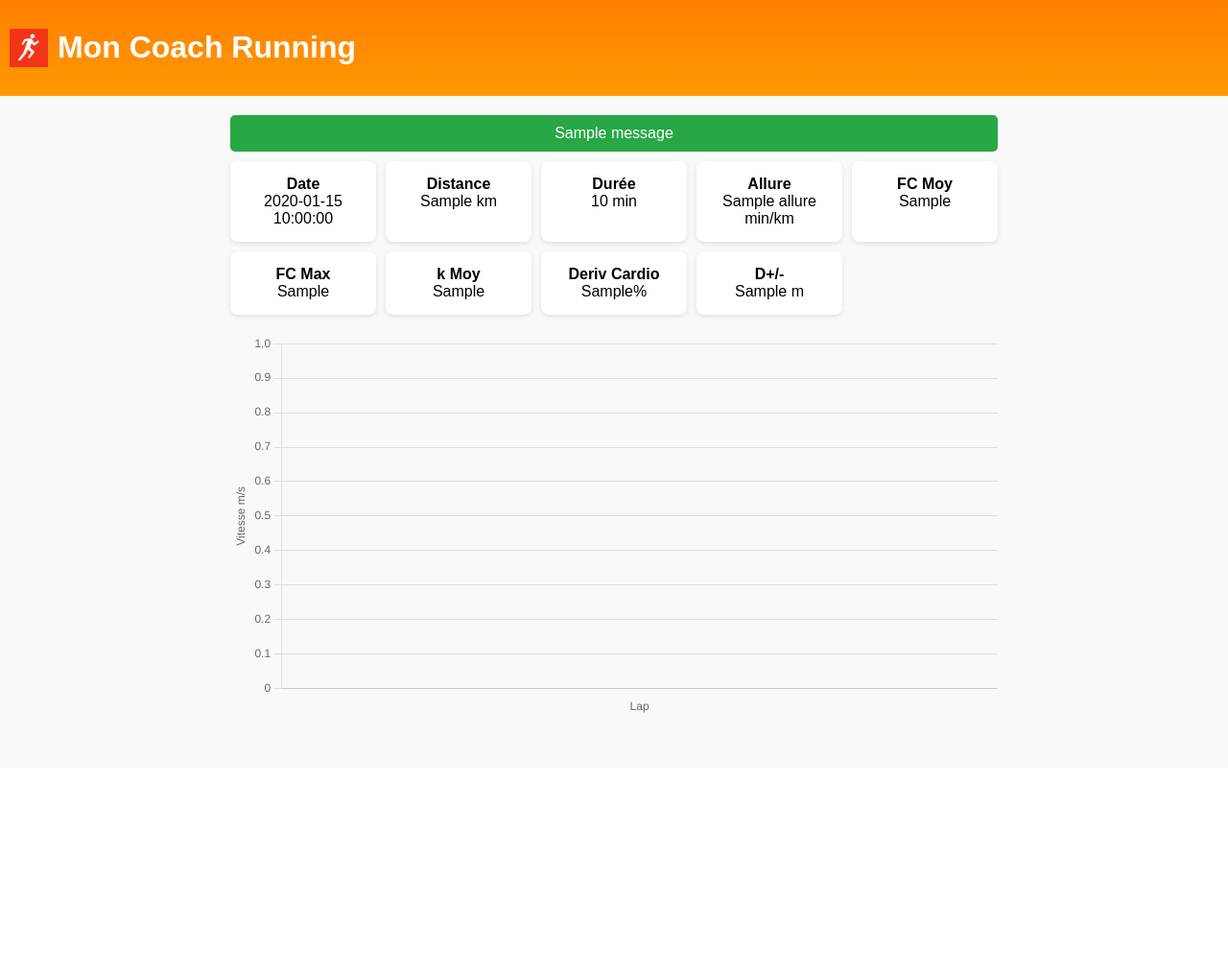
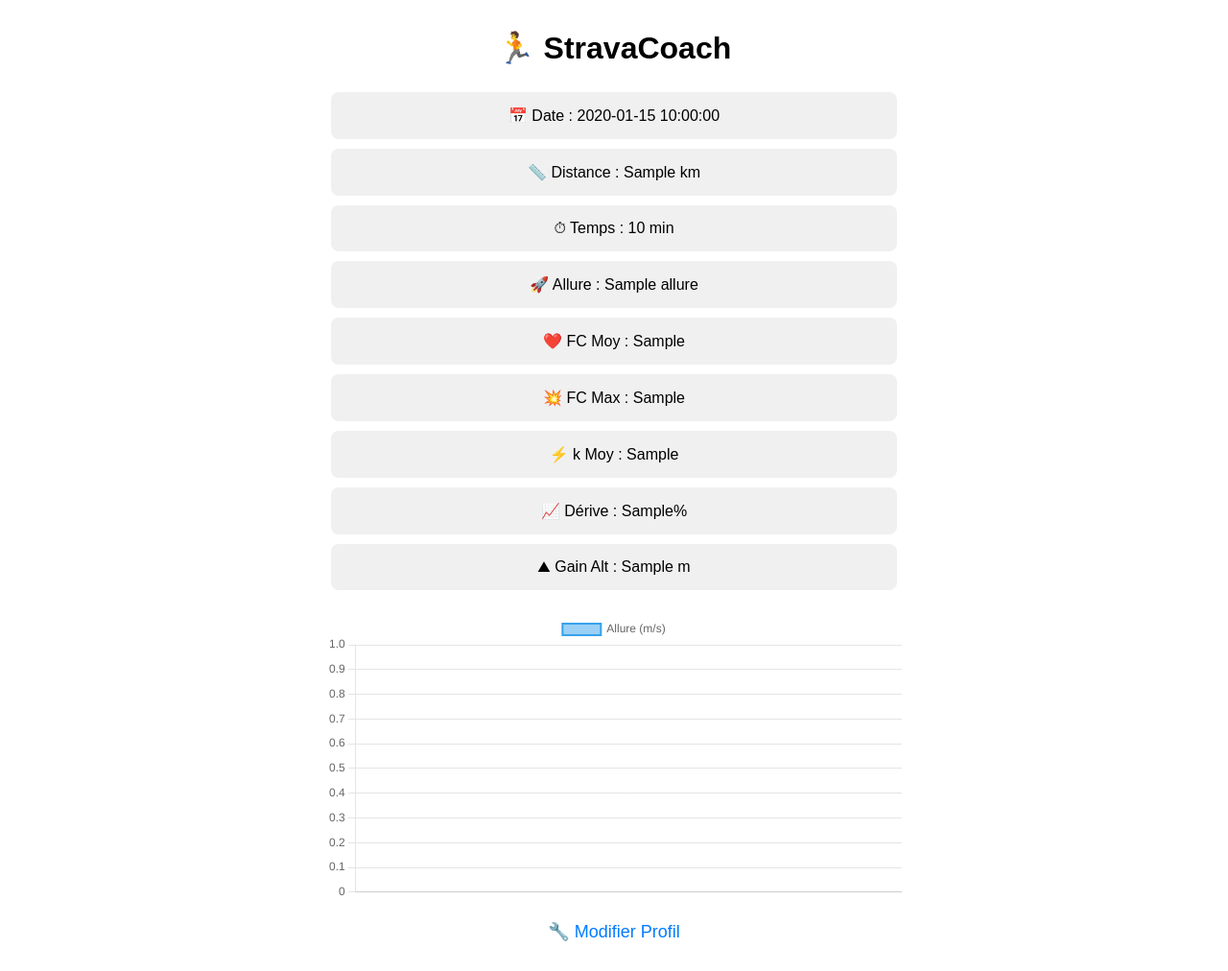
Before and after one commit to picopcla/stravacoach-webhook, a Flask app: template templates/index.html in a window 1280 px wide. Shown: the whole page at 96% size. Before the commit the page ends 743 px from the top, so only its background shows below. Run offline with Flask 3, Linux system fonts and the light colour scheme; the template is opened without the code that fills it: most values are stand-ins (such as "Sample title", 1, 10 or a date in 2020); one stand-in notice (Sample message) is shown; parts of the project's set-up code (start-up, migrations or seed data) failed here and were passed over.

Commit message:
Update index.html

```diff
--- a/templates/index.html
+++ b/templates/index.html
@@ -1,133 +1,79 @@
 <!DOCTYPE html>
 <html lang="fr">
 <head>
-    <meta charset="UTF-8" />
-    <meta name="viewport" content="width=device-width, initial-scale=1.0" />
-    <title>Mon Coach Running</title>
-    <link rel="manifest" href="/static/manifest.json" />
-    <link rel="icon" type="image/png" href="/static/icons/icon-192.png" />
-    <script src="https://cdn.jsdelivr.net/npm/chart.js"></script>
+    <meta charset="UTF-8">
+    <meta name="viewport" content="width=device-width, initial-scale=1.0">
+    <title>StravaCoach Dashboard</title>
     <style>
         body {
             font-family: Arial, sans-serif;
-            margin: 0;
-            background: #f9f9f9;
+            padding: 10px;
+            max-width: 600px;
+            margin: auto;
         }
-        header {
+        h1, h2 {
+            text-align: center;
+        }
+        .stats {
             display: flex;
-            align-items: center;
-            background: linear-gradient(to bottom, #ff7f00, #ff9900);
-            color: white;
-            padding: 10px;
+            flex-wrap: wrap;
+            justify-content: space-around;
+            margin: 20px 0;
         }
-        header img {
-            width: 40px;
-            height: 40px;
-            margin-right: 10px;
+        .stat {
+            flex: 1 0 45%;
+            background: #f0f0f0;
+            margin: 5px;
+            padding: 15px;
+            border-radius: 8px;
+            text-align: center;
         }
-        .container {
-            max-width: 800px;
-            margin: auto;
-            padding: 20px;
-        }
-        .dashboard {
-            display: grid;
-            grid-template-columns: repeat(auto-fit, minmax(150px, 1fr));
-            gap: 10px;
-            margin-bottom: 20px;
-        }
-        .card {
-            background: white;
-            border-radius: 8px;
-            padding: 15px;
+        a {
+            display: block;
             text-align: center;
-            box-shadow: 0 2px 5px rgba(0,0,0,0.1);
-        }
-        .flash {
-            background: #28a745;
-            color: white;
-            padding: 10px;
-            text-align: center;
-            margin-bottom: 10px;
-            border-radius: 5px;
-        }
-        canvas {
-            width: 100% !important;
-            height: auto !important;
+            margin: 20px;
+            font-size: 18px;
+            text-decoration: none;
+            color: #007bff;
         }
     </style>
 </head>
 <body>
-    <header>
-        <img src="/static/icons/icon-192.png" alt="logo" />
-        <h1>Mon Coach Running</h1>
-    </header>
+    <h1>🏃 StravaCoach</h1>
 
-    <div class="container">
-        {% with messages = get_flashed_messages() %}
-          {% if messages %}
-            <div class="flash">
-                {{ messages[0] }}
-            </div>
-          {% endif %}
-        {% endwith %}
-
-        <div class="dashboard">
-            <div class="card">
-                <strong>Date</strong><br>{{ dashboard.date }}
-            </div>
-            <div class="card">
-                <strong>Distance</strong><br>{{ dashboard.distance_km }} km
-            </div>
-            <div class="card">
-                <strong>Durée</strong><br>{{ dashboard.duration_min }} min
-            </div>
-            <div class="card">
-                <strong>Allure</strong><br>{{ dashboard.allure }} min/km
-            </div>
-            <div class="card">
-                <strong>FC Moy</strong><br>{{ dashboard.fc_moy }}
-            </div>
-            <div class="card">
-                <strong>FC Max</strong><br>{{ dashboard.fc_max }}
-            </div>
-            <div class="card">
-                <strong>k Moy</strong><br>{{ dashboard.k_moy }}
-            </div>
-            <div class="card">
-                <strong>Deriv Cardio</strong><br>{{ dashboard.deriv_cardio }}%
-            </div>
-            <div class="card">
-                <strong>D+/-</strong><br>{{ dashboard.gain_alt }} m
-            </div>
-        </div>
-
-        <canvas id="paceChart"></canvas>
+    <div class="stats">
+        <div class="stat">📅 Date : {{ dashboard.date }}</div>
+        <div class="stat">📏 Distance : {{ dashboard.distance_km }} km</div>
+        <div class="stat">⏱ Temps : {{ dashboard.duration_min }} min</div>
+        <div class="stat">🚀 Allure : {{ dashboard.allure }}</div>
+        <div class="stat">❤️ FC Moy : {{ dashboard.fc_moy }}</div>
+        <div class="stat">💥 FC Max : {{ dashboard.fc_max }}</div>
+        <div class="stat">⚡ k Moy : {{ dashboard.k_moy }}</div>
+        <div class="stat">📈 Dérive : {{ dashboard.deriv_cardio }}%</div>
+        <div class="stat">⛰ Gain Alt : {{ dashboard.gain_alt }} m</div>
     </div>
 
+    <canvas id="paceChart" width="400" height="200"></canvas>
+
+    <a href="/profile">🔧 Modifier Profil</a>
+
+    <script src="https://cdn.jsdelivr.net/npm/chart.js"></script>
     <script>
         const ctx = document.getElementById('paceChart').getContext('2d');
-        const paceChart = new Chart(ctx, {
+        new Chart(ctx, {
             type: 'line',
             data: {
-                labels: {{ dashboard.dates | safe }},
+                labels: {{ dashboard.dates }},
                 datasets: [{
                     label: 'Allure (m/s)',
-                    data: {{ dashboard.paces | safe }},
-                    borderColor: '#ff7f00',
-                    tension: 0.3,
-                    fill: false,
-                    pointRadius: 2
+                    data: {{ dashboard.paces }},
+                    borderWidth: 2
                 }]
             },
             options: {
                 responsive: true,
-                plugins: {
-                    legend: { display: false }
-                },
                 scales: {
-                    x: { title: { display: true, text: 'Lap' } },
-                    y: { title: { display: true, text: 'Vitesse m/s' } }
+                    y: { beginAtZero: true }
                 }
             }
         });
```
